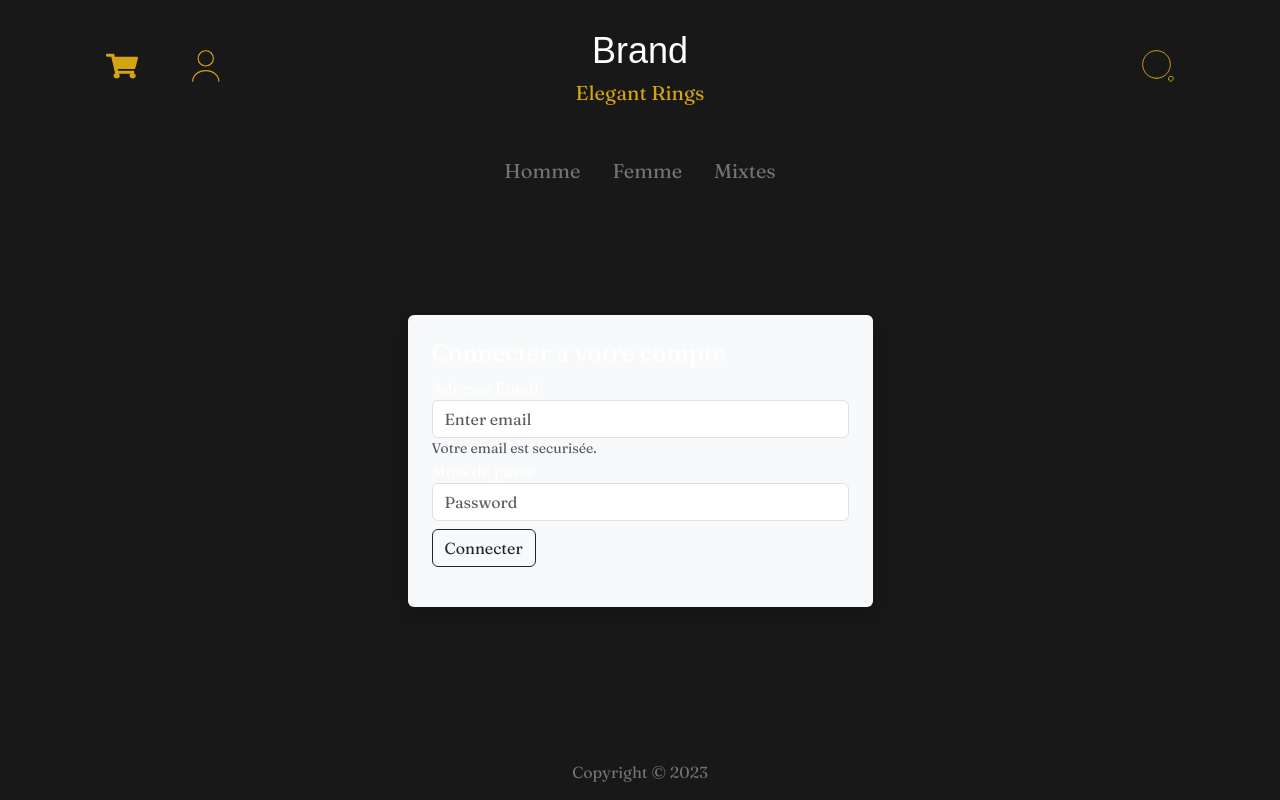
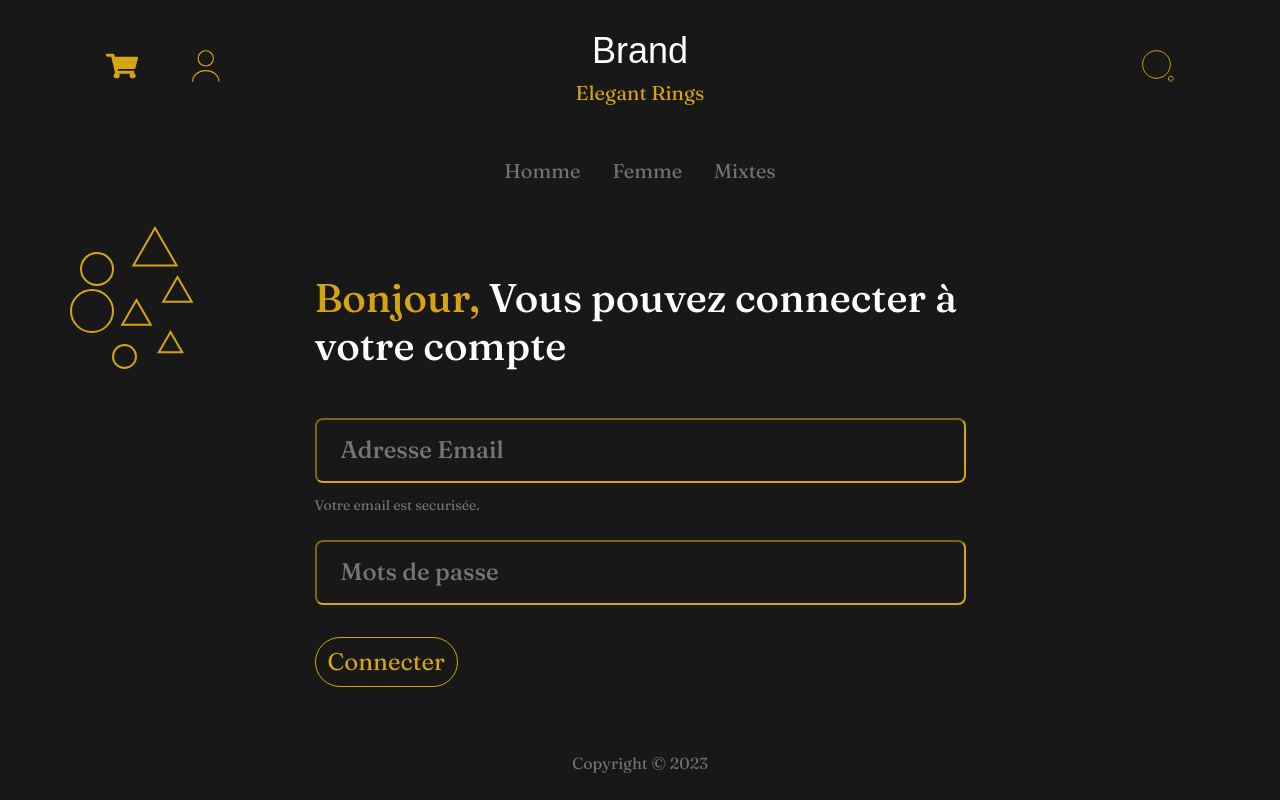
Before and after one commit to MrF0o/online-shop, a PHP site: page /univ-ecom-website/login.php in a window 1280 px wide. Run offline with PHP 8.4, Linux system fonts and the light colour scheme; some libraries are stand-ins or nearby versions; some web fonts are replaced.

Commit message:
login page redesign!!

```diff
--- a/footer.php
+++ b/footer.php
@@ -1,4 +1,4 @@
-<footer class="footer p-5 mt-5 py-3 bg-light">
+<footer class="footer p-5 mt-auto py-3 bg-light">
   <div class="container">
     <span>Copyright &#169; 2023</span>
   </div>
--- a/header.php
+++ b/header.php
@@ -5,8 +5,8 @@
 
 ?>
 
-<!DOCTYPE html class="h-100">
-<html lang="en">
+<!DOCTYPE html>
+<html lang="en" class="h-100">
 
 <head>
 
@@ -26,7 +26,7 @@
 
 </head>
 
-<body class="d-flex flex-column h-100">
+<body class="d-flex flex-column h-100 position-relative">
 
     <header class="header">
         <div class="container">
--- a/login.php
+++ b/login.php
@@ -30,14 +30,47 @@
 
 <?php include(__DIR__ . '/header.php') ?>
 
+<div class="container position-relative ">
+    <div class="wrapper d-flex justify-content-center mt-5 mb-5 overflow-hidden">
+        <div class="login-form col-md-7">
+            <div class="h1">
+                <span class="text-golden">Bonjour,</span> <span>Vous pouvez connecter à <br> votre compte</span>
+            </div>
+
+            <div class="mt-5">
+                <form action="" method="POST">
+                    <div class="form-group mt-2 mt-md-4 d-flex flex-column justify-content-center">
+                        <label for="email" class="sr-only">Adresse Email</label>
+                        <input type="email" name="login" class="login-input golden-btn h3" id="email" aria-describedby="emailHelp" placeholder="Adresse Email">
+                        <small id="emailHelp" class="form-text text-muted">Votre email est securisée.</small>
+                    </div>
+                    <div class="form-group mt-2 mt-md-4 d-flex flex-column justify-content-center">
+                        <label for="password" class="sr-only">Mots de passe</label>
+                        <input type="password" name="pass" class="login-input golden-btn h3" id="password" placeholder="Mots de passe">
+                    </div>
+
+                    <div class="mt-2 mt-md-4">
+                        <button type="submit" name="connecter" class="btn btn-outline-dark golden-btn rounded-pill">Connecter</button>
+                    </div>
+                </form>
+            </div>
+
+        </div>
+        <img src="images/shapes.svg" class="login-relative-img1 position-absolute z-3 d-none d-lg-block">
+    </div>
+    <?php include(__DIR__ . '/footer.php') ?>
+</div>
+
+<?php die ?>
+
 <div class="container d-flex h-100 justify-content-center align-items-center">
     <div class="col col-md-5 bg-light p-4 rounded shadow">
-        <?php if (isset($erreur)): ?>
-        <div class="alert alert-danger">
-            <?php
-            echo $erreur;
-            ?>
-        </div>
+        <?php if (isset($erreur)) : ?>
+            <div class="alert alert-danger">
+                <?php
+                echo $erreur;
+                ?>
+            </div>
         <?php endif ?>
         <h4>Connecter a votre compte</h4>
         <form action="" method="POST">
@@ -57,5 +90,3 @@
         </form>
     </div>
 </div>
-
-<?php include(__DIR__ . '/footer.php') ?>
--- a/style-dark.css
+++ b/style-dark.css
@@ -43,6 +43,10 @@
     align-items: center;
 }
 
+.text-golden {
+    color: #D4A413;
+}
+
 .hero {
     height: 100%;
     display: flex;
@@ -79,6 +83,14 @@
     border-color: #D4A413;
 }
 
+input.golden-btn:focus {
+    color: white;
+}
+
+input.golden-btn:hover:focus {
+    color: white;
+}
+
 .bg-dark-main {
     background-color: #1E1E1E;
     transition: background 200ms ease;
@@ -93,8 +105,8 @@
     width: 266px;
 }
 
-.about p {
-    color: #74736F;
+.about p, .text-muted {
+    color: #74736F !important;
 }
 
 .gallery-wrapper {
@@ -162,3 +174,24 @@
 .product-price-span {
     color: #D4A413;
 }
+
+.login-input {
+    background-color: transparent;
+    outline: none;
+    padding: 1rem 1.5rem;
+    font-size: 24px;
+    border-radius: 8px;
+}
+
+.login-form button {
+    font-size: 24px;
+}
+
+.login-input:hover {
+    background-color: transparent !important;
+}
+
+.login-relative-img1 {
+    top: 0;
+    left: 0;
+}
```
Also changed, not shown: images/rectangles.svg (added), images/shapes.svg (added), images/shopping-cart.svg.
